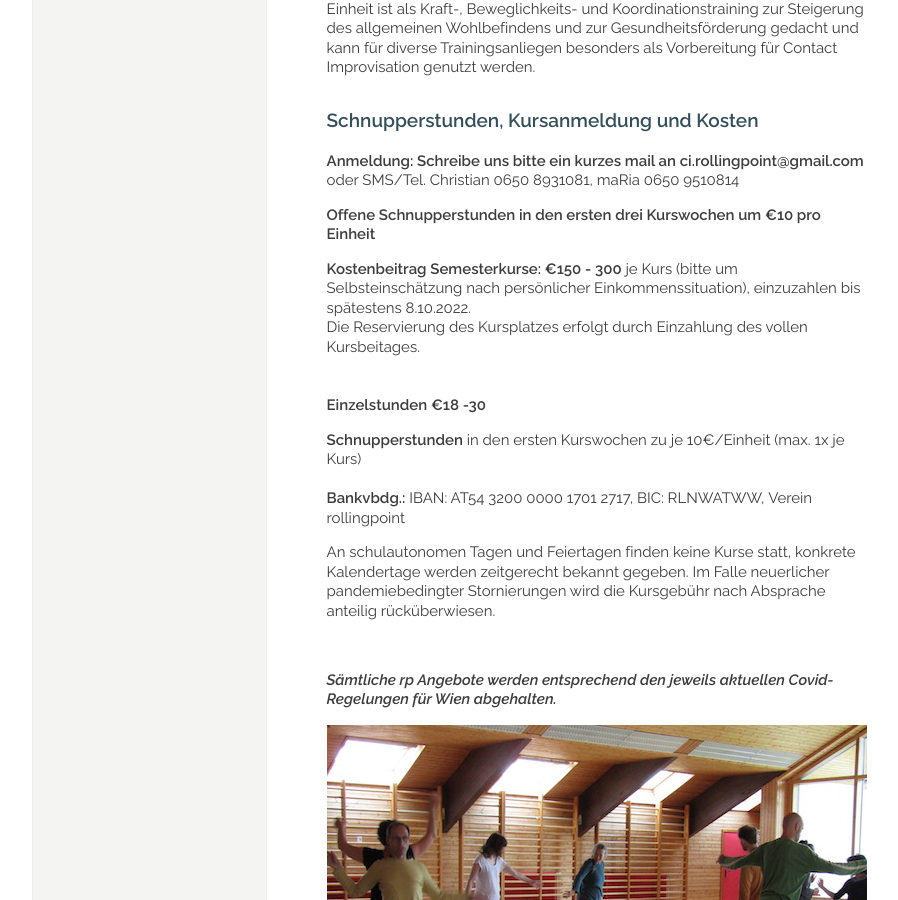
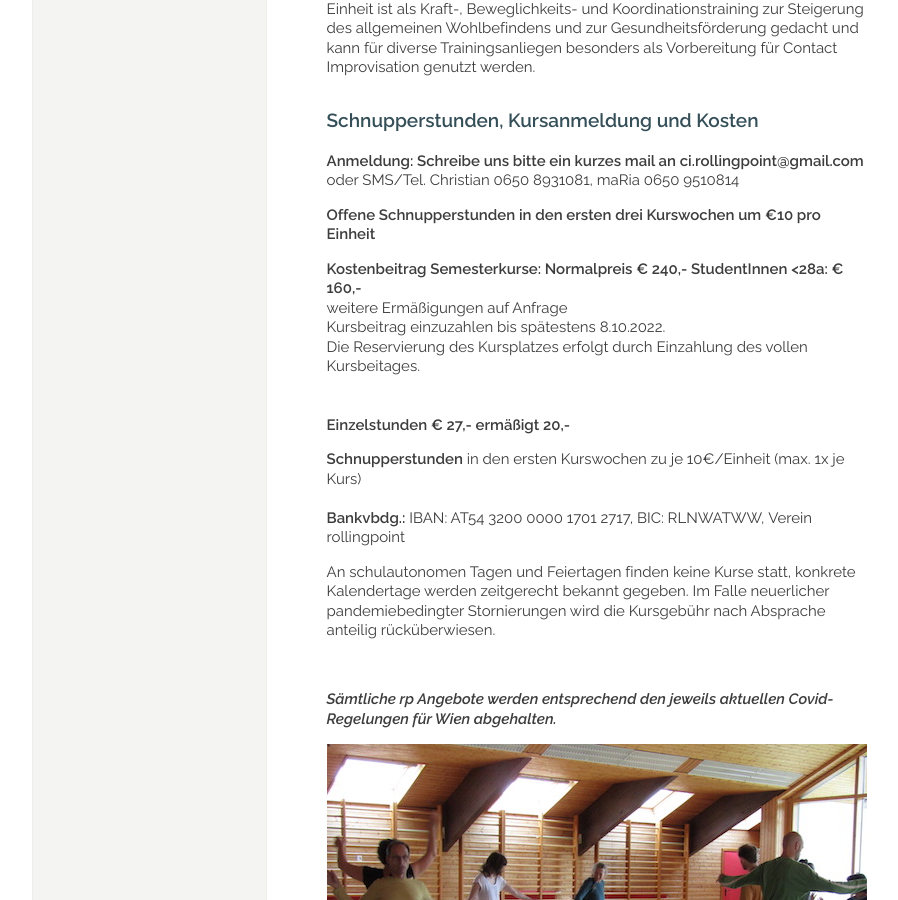
Before and after one commit to manulari/rollingpointat, a Jekyll site: the page built from _pages_de/kurse.md, in a window 1280 px wide and 900 px high, scrolled down 2607 px. Shown: the whole window, without its empty margins (152-1050 px from the left). Built offline with Jekyll 4.4.1, drawn with Linux system fonts in a browser that asks for light colours; comment, search, counter and statistics services are not loaded.

Commit message:
Update page (de) “kurse”

```diff
--- a/_pages_de/kurse.md
+++ b/_pages_de/kurse.md
@@ -64,8 +64,6 @@ Turnsaal VS Einsiedlergasse 7, 1050 Wien\
 **BeginnerInnen sind an folgenden Terminen zu einem open level Training inkl. Jam eingeladen:**\
 **19.10., 23.11., 21.12.2022 und 25.1.2023**
 
-
-
 siehe: [Rollingpoint - CI-DOJO (Training+Jam)](/dojo)
 
 Du bringst bereits solide Basiskenntnisse der Contact Improvisation mit und möchtest dein Bewegungsspektrum erweitern und verfeinern. Dann ist diese fortlaufende Trainingsgruppe das richtige für dich. Ein Schwerpunkt des Kurses wird auch sein, verschiedene Lifts und Jumps in allen Raumebenen zu üben und kopfüber auf den Händen zu tanzen. Wir lernen durch eine anatomisch gute Körperausrichtung sowie durch Modulation der Körperspannung und Nutzung der Schwungenergie Gewicht körperschonend aufzunehmen und abzugeben. Im Laufe des Lernprozesses eröffnet sich die Fähigkeit sich dem gemeinsamen Bewegungsfluss hinzugeben und gleichzeitig den gemeinsamen Tanz so präsent wahrzunehmen, dass dieser Fluss spielerisch gelenkt werden kann.
@@ -92,11 +90,13 @@ oder SMS/Tel. Christian 0650 8931081, maRia 0650 9510814
 
 **Offene Schnupperstunden in den ersten drei Kurswochen um €10 pro Einheit**
 
-**Kostenbeitrag Semesterkurse: €150 - 300** je Kurs (bitte um Selbsteinschätzung nach persönlicher Einkommenssituation), einzuzahlen bis spätestens 8.10.2022.\
+**Kostenbeitrag Semesterkurse: Normalpreis € 240,- StudentInnen <28a: € 160,-**\
+weitere Ermäßigungen auf Anfrage\
+Kursbeitrag einzuzahlen bis spätestens 8.10.2022.\
 Die Reservierung des Kursplatzes erfolgt durch Einzahlung des vollen Kursbeitages.\
 \
 \
-**Einzelstunden €18 -30**
+**Einzelstunden € 27,- ermäßigt 20,-**
 
 **Schnupperstunden** in den ersten Kurswochen zu je 10€/Einheit (max. 1x je Kurs)\
 \
```
